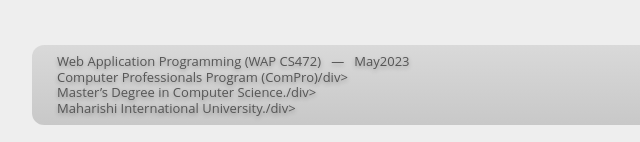
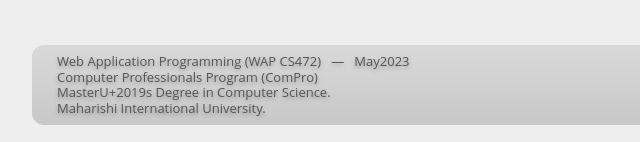
Before and after one commit to ozakaria/edu-miu-cs472-may2023, a plain HTML site: page labs/index.html in a window 1280 px wide. Shown: the part 655-797 px from the top of the page, 158-798 px from the left. Drawn offline with Linux system fonts and the light colour scheme.

Commit message:
Update index.html based on validation comments

```diff
--- a/labs/index.html
+++ b/labs/index.html
@@ -86,9 +86,9 @@
 
             <div class="page-footer-program">
                 <div>Web Application Programming (WAP CS472)&nbsp;&nbsp;&nbsp;&#8212;&nbsp;&nbsp;&nbsp;May2023</div>
-                <div>Computer Professionals Program (ComPro)/div>
-                <div>Master’s Degree in Computer Science./div>
-                <div>Maharishi International University./div>
+                <div>Computer Professionals Program (ComPro)</div>
+                <div>MasterU+2019s Degree in Computer Science.</div>
+                <div>Maharishi International University.</div>
             </div>
 
             <div class="page-footer-validator">
```
